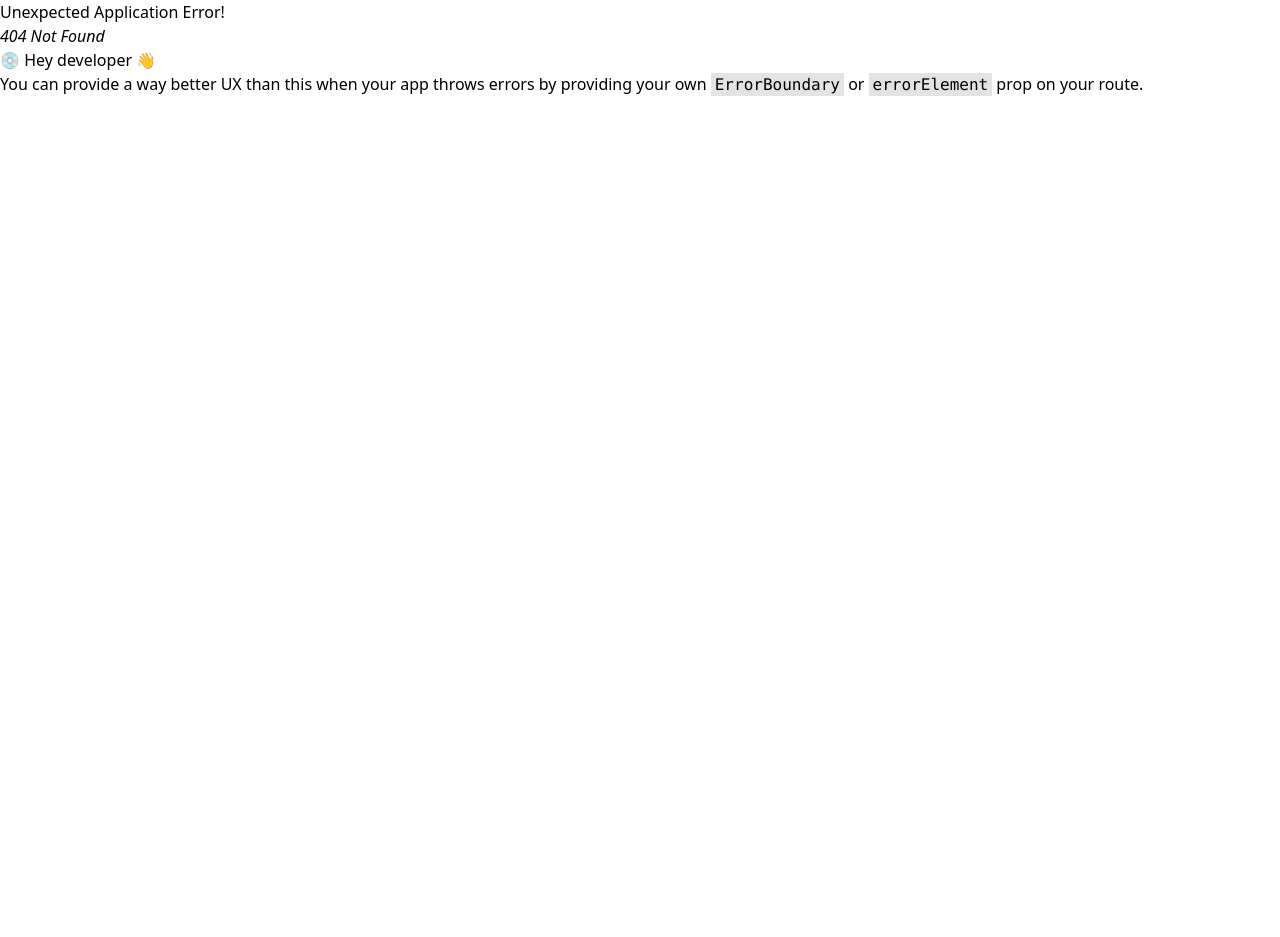
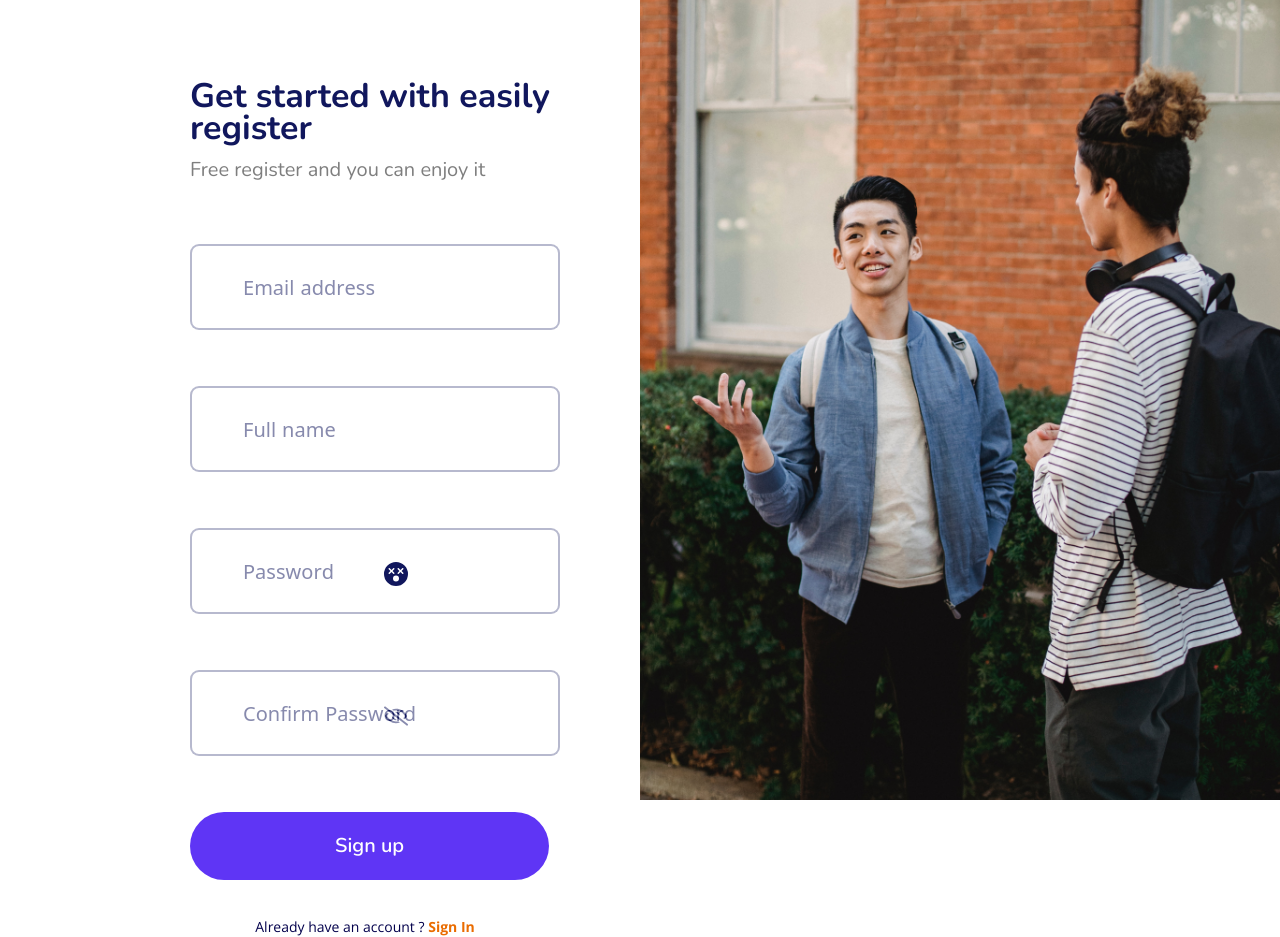
Before and after one commit to MH-Kniloy/Chat-App, a React (Vite) app: page /Registration in a window 1280 px wide. Before the commit this address had no page. Before the commit the page ends 800 px from the top, so only its background shows below. Built offline with nearby package versions, Linux system fonts and the light colour scheme.

Commit message:
Registration page added as default landing page

```diff
--- a/src/App.jsx
+++ b/src/App.jsx
@@ -4,6 +4,7 @@ import {
   createBrowserRouter,
   RouterProvider,
   Route,
+  Navigate,
 } from "react-router-dom";
 import Registration from "./components/Registration/Registration";
 import Login from "./components/Login/Login"
@@ -13,8 +14,9 @@ function App() {
 const router = createBrowserRouter(
   createRoutesFromElements(
     <Route>
-      <Route path="/" element={<Registration />} />
+      <Route path="/Registration" element={<Registration />} />
       <Route path="/Login" element={<Login />} />
+      <Route path="*" element={<Navigate to="/Registration" replace />} />
     </Route>
   )
 );
--- a/src/components/Login/Login.jsx
+++ b/src/components/Login/Login.jsx
@@ -36,7 +36,7 @@ const Login = () => {
               <Wavelabel classname={"absolute top-[30px] md:left-[0px] left-4 text-xl opacity-50 text-darkBlueOne peer-focus:top-[0px] peer-valid:top-[0px]  peer-focus:text-[14px] peer-valid:text-[14px] peer-focus:font-semibold peer-valid:font-semibold peer-focus:tracking-[1px] peer-valid:tracking-[1px] peer-focus:opacity-100 peer-valid:opacity-100 peer-focus:text-opacity-70 peer-valid:text-opacity-70  transition-all duration-300"} text={"Password"}></Wavelabel>
             </div>
             <p className='py-[26px] w-full md:w-auto md:px-[122px] text-center bg-violet text-xl font-opnesans font-semibold text-white rounded-[9px] inline-block cursor-pointer active:scale-[0.98] mb-10'>Login to Continue</p>
-            <p className='text-darkBlueTwo text-[14px] font-opnesans'>Don’t have an account ? <Link className='text-orange font-bold cursor-pointer' to ="/" >Sign up</Link> </p>
+            <p className='text-darkBlueTwo text-[14px] font-opnesans'>Don’t have an account ? <Link className='text-orange font-bold cursor-pointer' to ="/Registration" >Sign up</Link> </p>
       </div>
 
 
--- a/src/components/Registration/Registration.jsx
+++ b/src/components/Registration/Registration.jsx
@@ -43,8 +43,6 @@ const Registration = () => {
   const [greenThree, setGreenThree] = useState(false)
   const [greenFour, setGreenFour] = useState(false)
   const [greenFive, setGreenFive] = useState(false)
-
-
 
 
   const handlePassword = (e)=>{
```
